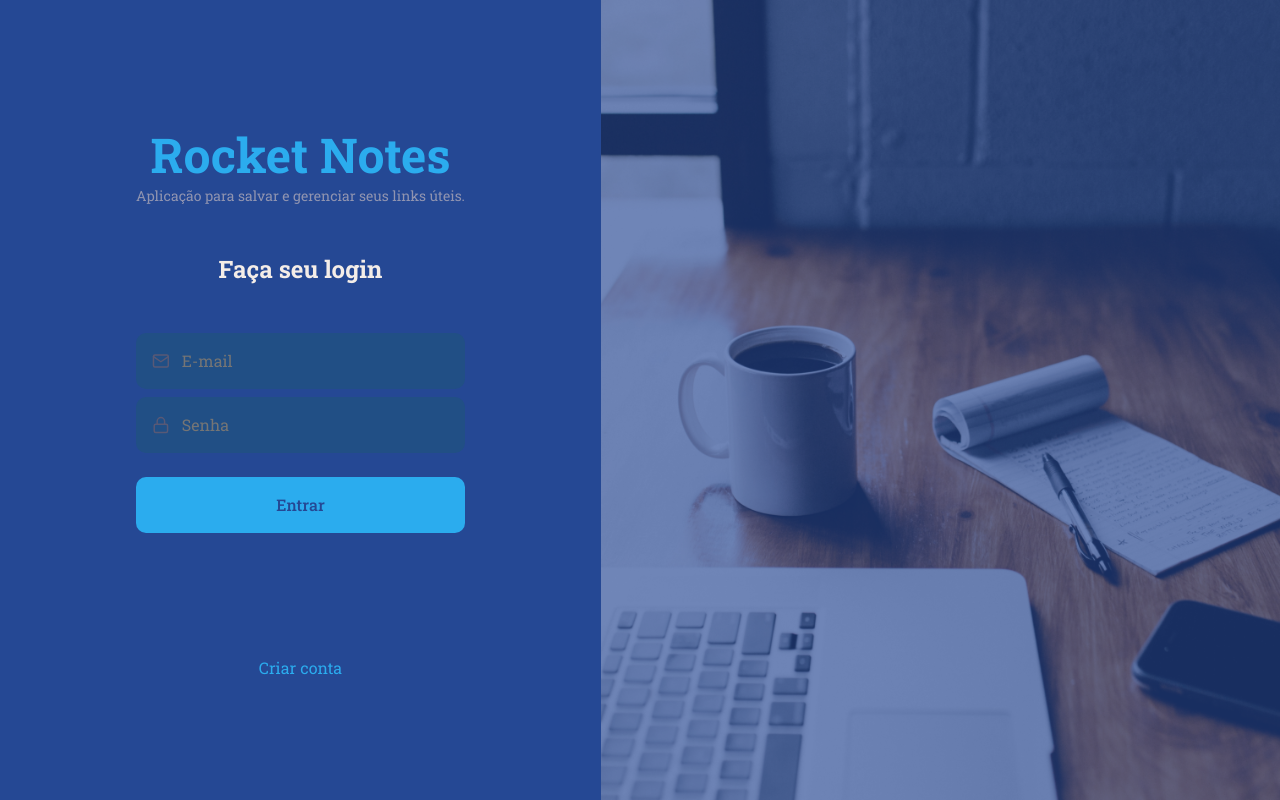
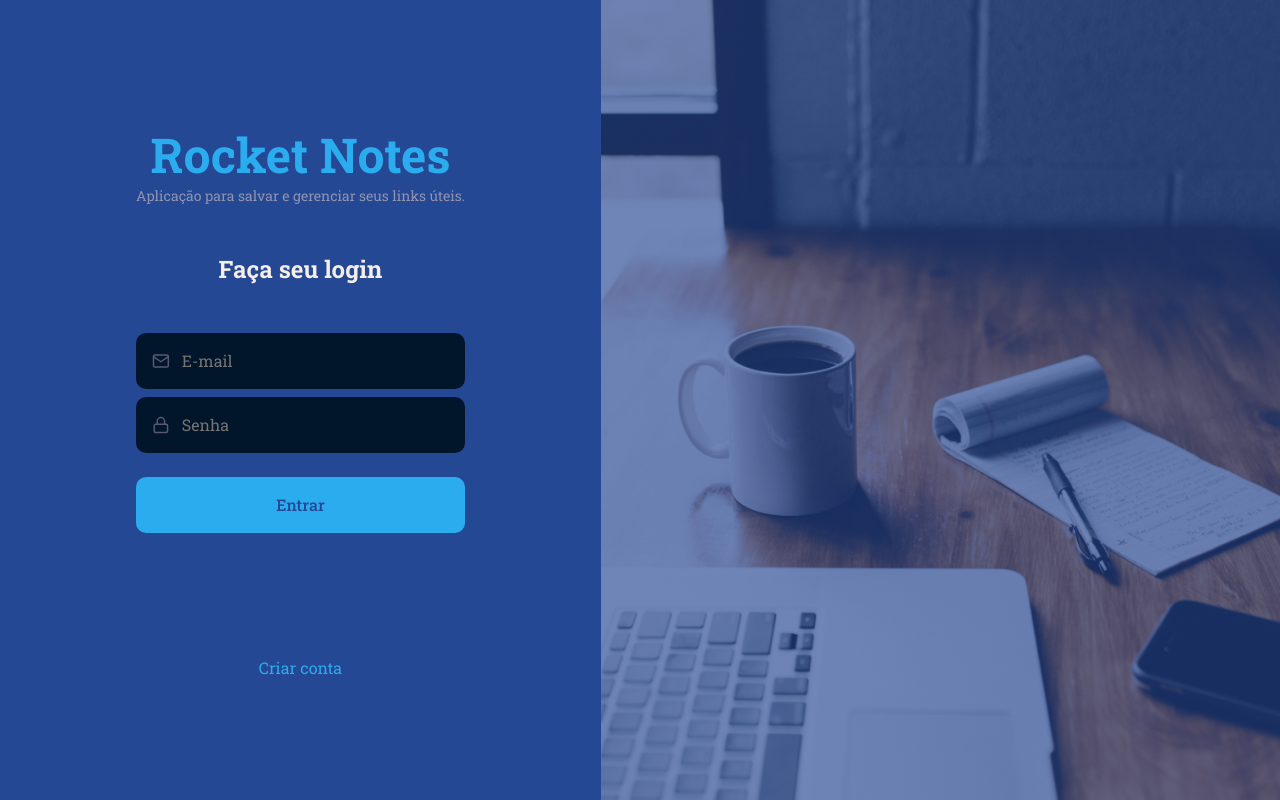
Before and after one commit to Manubeco/MyNoteLife, a React (Vite) app: page / in a window 1280 px wide. Built offline with nearby package versions, Linux system fonts and the light colour scheme.

Commit message:
Making the color palet more dark

```diff
--- a/src/styles/theme.js
+++ b/src/styles/theme.js
@@ -2,9 +2,9 @@
 
 export default {
   COLORS: {
-    BACKGROUND_900: "#214F85",
+    BACKGROUND_900: "#01152B",
     BACKGROUND_800: "#254894",
-    BACKGROUND_700: "#082F49",
+    BACKGROUND_700: "#072642",
 
     WHITE: "#F4EDE8",
     ORANGE: "#FF9000",
```
